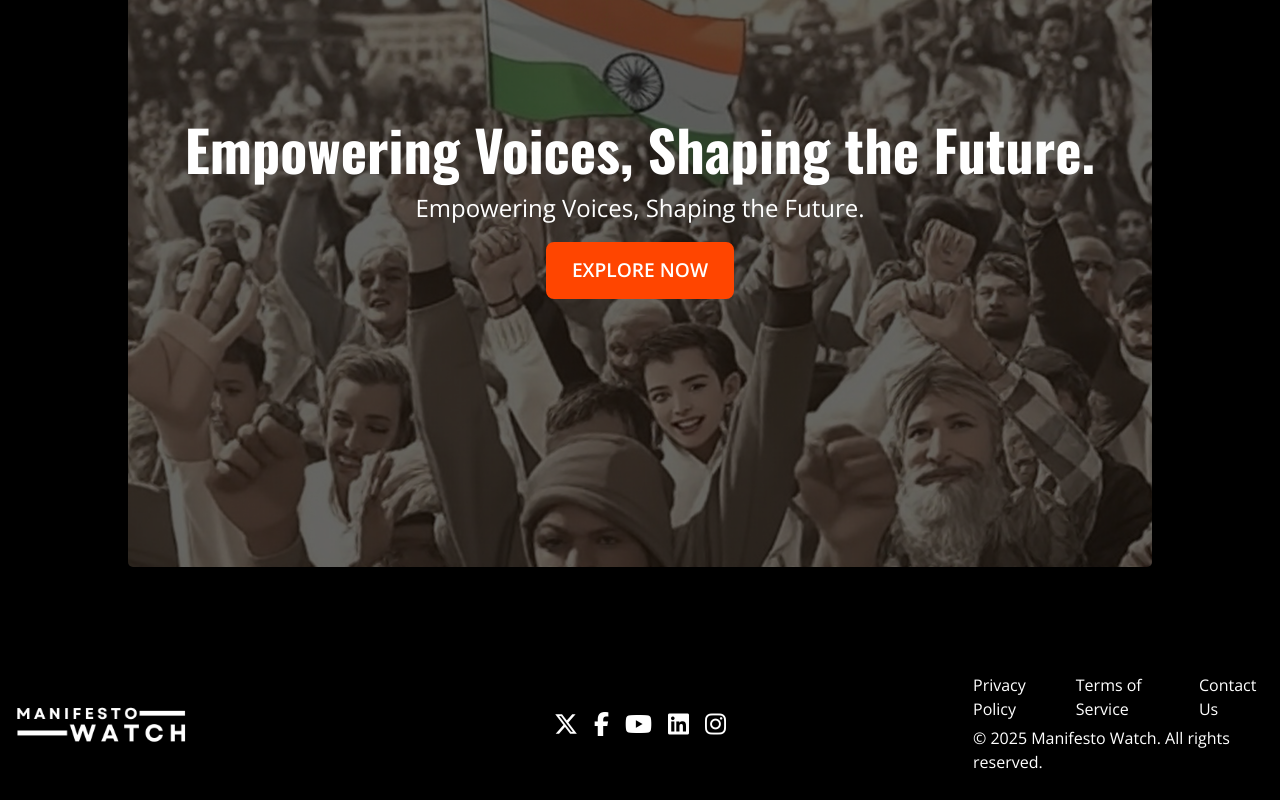
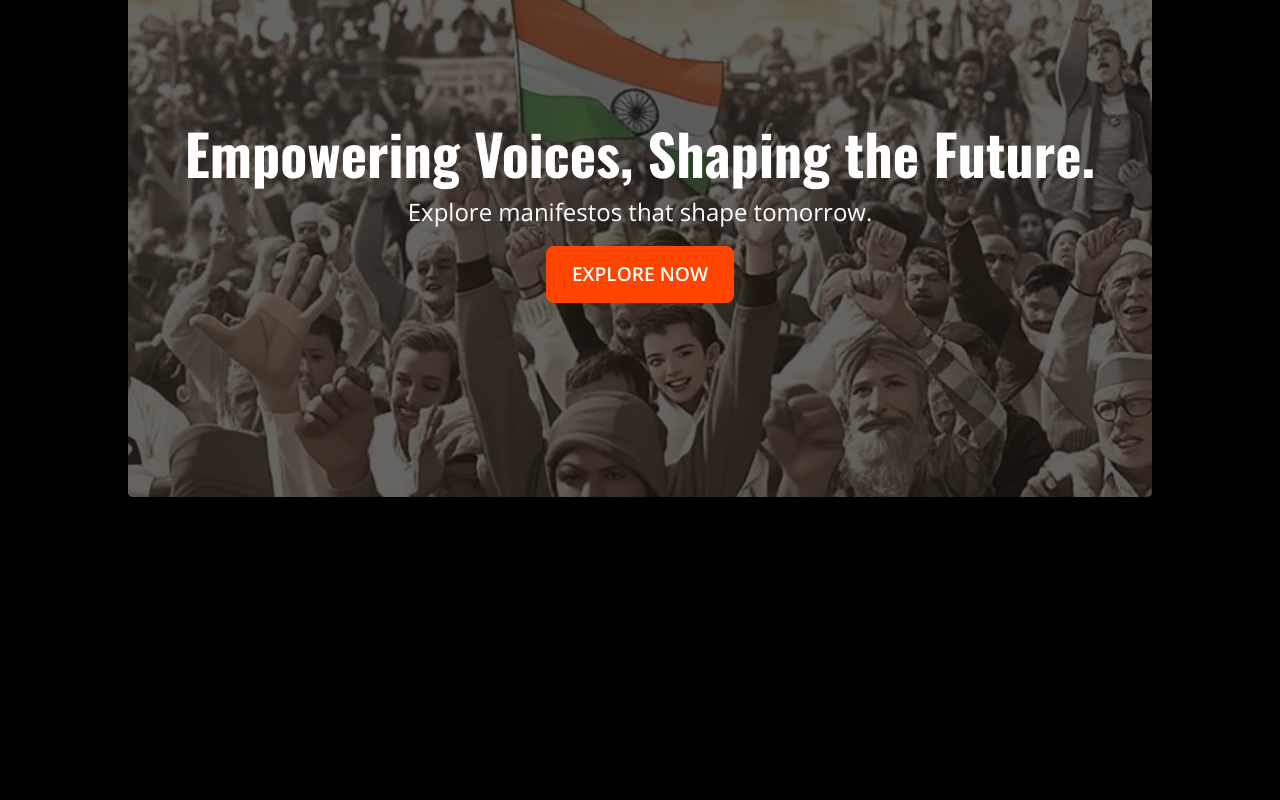
Before and after one commit to manifestowatchindia/manifesto-watch, a React (Create React App) app: page / in a window 1280 px wide. Shown: the part 271-1071 px from the top of the page. After the commit the page ends 882 px from the top, so only its background shows below. Built offline with nearby package versions, Linux system fonts and the light colour scheme.

Commit message:
updating the homepage image_2

```diff
--- a/src/App.css
+++ b/src/App.css
@@ -1,6 +1,5 @@
 /* Import fonts from Google */
 @import url('https://fonts.googleapis.com/css2?family=Oswald:wght@400;700&family=Open+Sans:wght@400;600&display=swap');
-
 
 /* Root CSS variables for colors and opacity */
 :root {
@@ -25,195 +24,39 @@ h1, h2, h3, h4, h5, h6 {
   font-family: 'Oswald', sans-serif;
 }
 
-/* Navbar Overrides */
-.navbar {
-  margin-bottom: 1rem;
+/* Spotlight Section */
+.spotlight {
+  flex-direction: column;
+  height: 100vh;
+  margin-bottom: 0;
+  padding-bottom: 0;
 }
 
-.navbar-dark .navbar-nav .nav-link {
-  transition: color 0.3s ease;
+.image-section-wrapper {
+  position: relative;
+  width: 80%;
+  margin: auto;
+  border-radius: 5px;
+  box-shadow: 0 4px 10px rgba(0, 0, 0, 0.5);
+  overflow: hidden;
 }
 
-.navbar-dark .navbar-nav .nav-link:hover {
-  color: var(--accent-color);
+.image-section {
+  width: 100%;
+  height: auto;
+  display: block;
 }
 
-/* The main-color class sets the background for the navbar */
-.main-color {
-  background-color: var(--primary-color);
-}
-
-/* Dark overlay ensures the text is legible */
-.dark-overlay {
-  background-color: var(--dark-overlay);
+.overlay {
   position: absolute;
   top: 0;
   left: 0;
   width: 100%;
   height: 100%;
-}
-
-/* Center the header title */
-.homepage-carousel-title {
+  background-color: rgba(0, 0, 0, 0.6);
   display: flex;
   justify-content: center;
   align-items: center;
-  height: 100%;
-  text-align: center;
-  font-size: 2rem;
-  color: var(--text-color);
-}
-
-/* Image Column Styles */
-.col-image-left,
-.col-image-right,
-.lost-image {
-  height: 25em !important;
-  background-size: cover;
-  background-position: center;
-}
-
-.col-image-left {
-  background-image: url("./Images/PublicImages/image-4.jpg");
-}
-
-.col-image-right {
-  background-image: url("./Images/PublicImages/image-1.jpg");
-}
-
-.lost-image {
-  background-image: url("./Images/PublicImages/image-3.jpg");
-  width: 720px;
-}
-
-/* Book Div for example usages */
-.book-div {
-  width: 480px;
-  height: 384px;
-}
-
-/* Inactive Link styling */
-.inactiveLink {
-  pointer-events: none;
-  cursor: default;
-}
-
-/* Responsive adjustments */
-@media (max-width: 768px) {
-  .homepage-carousel-title {
-    font-size: 1.5rem;
-  }
-}
-
-/* Footer.css */
-
-.footer-links {
-  display: flex;
-  gap: 15px;
-}
-
-.footer-link {
-  color: var(--text-color);
-  text-decoration: none;
-  transition: color 0.3s ease;
-}
-
-.footer-link:hover {
-  color: var(--accent-color);
-}
-
-.container-fluid {
-  padding: 10px;
-}
-
-/* Footer */
-.footer {
-  background-color: var(--primary-color);
-  color: var(--text-color);
-  padding: 15px 0;
-}
-
-.footer-logo img {
-  height: 50px;
-  width: auto;
-}
-
-.footer-links li {
-  margin: 0 0 5px;
-}
-
-.footer-links {
-  margin: 0;
-  padding: 0;
-}
-
-
-.footer-link {
-  color: var(--text-color);
-  text-decoration: none;
-  transition: color 0.3s ease;
-}
-
-.footer-link:hover {
-  color: var(--accent-color);
-}
-
-/* Social media icons */
-.footer-social-media a {
-  color: var(--text-color);
-  font-size: 1.5rem;
-  transition: color 0.3s ease;
-}
-
-.footer-social-media a:hover {
-  color: var(--accent-color);
-}
-
-.footer-icon {
-  color: var(--text-color);
-  font-size: 1.5rem;
-  transition: color 0.3s ease;
-}
-
-.footer-icon:hover {
-  color: var(--accent-color);
-}
-
-/* General Styles */
-body, html {
-  margin: 0;
-  padding: 0;
-  height: 100%;
-}
-
-/* Spotlight Section */
-.spotlight {
-  flex-direction: column;
-  height: 100vh;
-  margin-bottom: 0; /* Remove unnecessary bottom margin */
-  padding-bottom: 0; /* Ensure no extra padding */
-}
-
-.image-section {
-  flex: 1;
-  background-image: url('/Image/OpenImages/democracy_v2.jpg'); /* Replace with your image path */
-  background-size: cover;
-  background-position: center;
-  position: relative;
-  height: 90%; /* Adjust the height to create gaps from top and bottom */
-  width: 80%; /* Add margins on the sides */
-  margin: auto; /* Center the section horizontally and vertically */
-  background-size: cover;
-  background-position: center;
-  border-radius: 05px; /* Add rounded corners for a modern look */
-  box-shadow: 0 4px 10px rgba(0, 0, 0, 0.5);
-}
-
-.overlay {
-  position: relative;
-  width: 100%;
-  height: 100%;
-  background-color: rgba(0, 0, 0, 0.6); /* Dark overlay for better text readability */
 }
 
 .overlay .text-center {
@@ -221,19 +64,19 @@ body, html {
 }
 
 .btn-primary {
-  background-color: var(--accent-color); /* Bold Red/Orange */
-  color: var(--text-color); /* White Text */
-  border: 2px solid var(--accent-color); /* Orange border */
-  padding: 12px 24px; /* Increase padding for better UI */
+  background-color: var(--accent-color);
+  color: var(--text-color);
+  border: 2px solid var(--accent-color);
+  padding: 12px 24px;
   font-size: 1.2rem;
   font-weight: bold;
-  text-transform: uppercase; /* Make it more stylish */
-  border-radius: 8px; /* Smooth rounded corners */
+  text-transform: uppercase;
+  border-radius: 8px;
   transition: all 0.3s ease-in-out;
 }
 
 .btn-primary:hover {
-  background-color: var(--text-color); /* White background */
-  color: var(--accent-color); /* Orange text */
-  border: 2px solid var(--accent-color); /* Retain border */
+  background-color: var(--text-color);
+  color: var(--accent-color);
+  border: 2px solid var(--accent-color);
 }
--- a/src/App.tsx
+++ b/src/App.tsx
@@ -10,7 +10,6 @@ const App: React.FC = () => {
    <div>
     <Navbar />
     <ExploreTopTopics/>
-    <Footer />
     </div>
   );
 };
--- a/src/layouts/Homepage/ExploreTopTopics.tsx
+++ b/src/layouts/Homepage/ExploreTopTopics.tsx
@@ -1,18 +1,17 @@
 export const ExploreTopTopics: React.FC = () => {
     return (
-        <div className="spotlight">
-
+        <div className="spotlight d-flex flex-column align-items-center">
             {/* Main Section */}
-            <div className="image-section">
+            <div className="image-section-wrapper">
+                <img src="/static/images/democracy_v2.jpg" alt="Democracy" className="image-section" />
                 <div className="overlay d-flex justify-content-center align-items-center">
                     <div className="text-center text-white">
                         <h1 className="display-4 fw-bold">Empowering Voices, Shaping the Future.</h1>
-                        <p className="fs-4">Empowering Voices, Shaping the Future.</p>
+                        <p className="fs-4">Explore manifestos that shape tomorrow.</p>
                         <a href="#explore" className="btn btn-primary">Explore NOW</a>
                     </div>
                 </div>
             </div>
-
         </div>
     );
 };
```
Also changed, not shown: public/static/images/democracy_v2.jpg (renamed from public/Image/OpenImages/democracy_v2.jpg).
